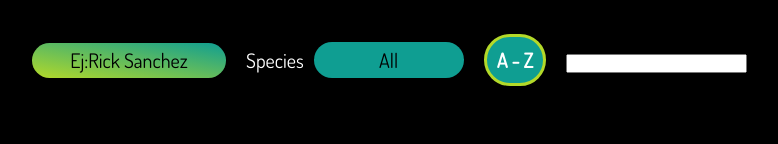
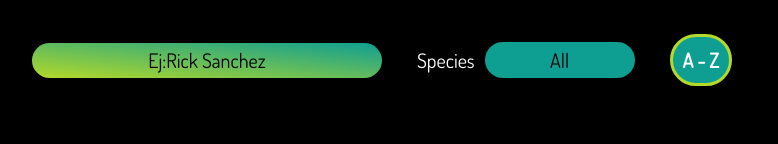
Before and after one commit to MariaSJ/rick-and-morty-website, a React (Create React App) app: page /#/ in a window 1280 px wide. Shown: the part 196-340 px from the top of the page, without its empty margins (258-1036 px from the left). Built offline with nearby package versions, Linux system fonts and the light colour scheme; no server answers.

Commit message:
disabled temporarily number filter

```diff
--- a/package.json
+++ b/package.json
@@ -11,7 +11,7 @@
     "prop-types": "^15.8.1",
     "react": "^18.2.0",
     "react-dom": "^18.2.0",
-    "react-router-dom": "^6.4.5",
+    "react-router-dom": "^6.7.0",
     "react-scripts": "5.0.1",
     "web-vitals": "^2.1.4"
   },
--- a/src/components/Filters.js
+++ b/src/components/Filters.js
@@ -1,6 +1,6 @@
 import AlphabeticalOrder from "./AlphabeticalOrder";
 import FilterByName from "./FilterByName";
-import FilterByNumber from "./FilterByNumber";
+// import FilterByNumber from "./FilterByNumber";
 import FilterBySpecies from "./FilterBySpecies";
 
 const Filters = (props) => {
@@ -13,7 +13,7 @@ const Filters = (props) => {
             <FilterByName handlerFilterByName={props.handlerFilterByName} filterByName={props.filterByName} />
             <FilterBySpecies handlerFilterBySpecies={props.handlerFilterBySpecies} filterBySpecies={props.filterBySpecies} />
             <AlphabeticalOrder renderAlphabeticalOrder={props.renderAlphabeticalOrder} />
-            <FilterByNumber handlerFilterByNumber={props.handlerFilterByNumber} filterByNumber={props.filterByNumber} />
+            {/* <FilterByNumber handlerFilterByNumber={props.handlerFilterByNumber} filterByNumber={props.filterByNumber} /> */}
         </form>
     );
 }
```
Also changed, not shown: 1 other file (tests, documents, lock files or other folders).
